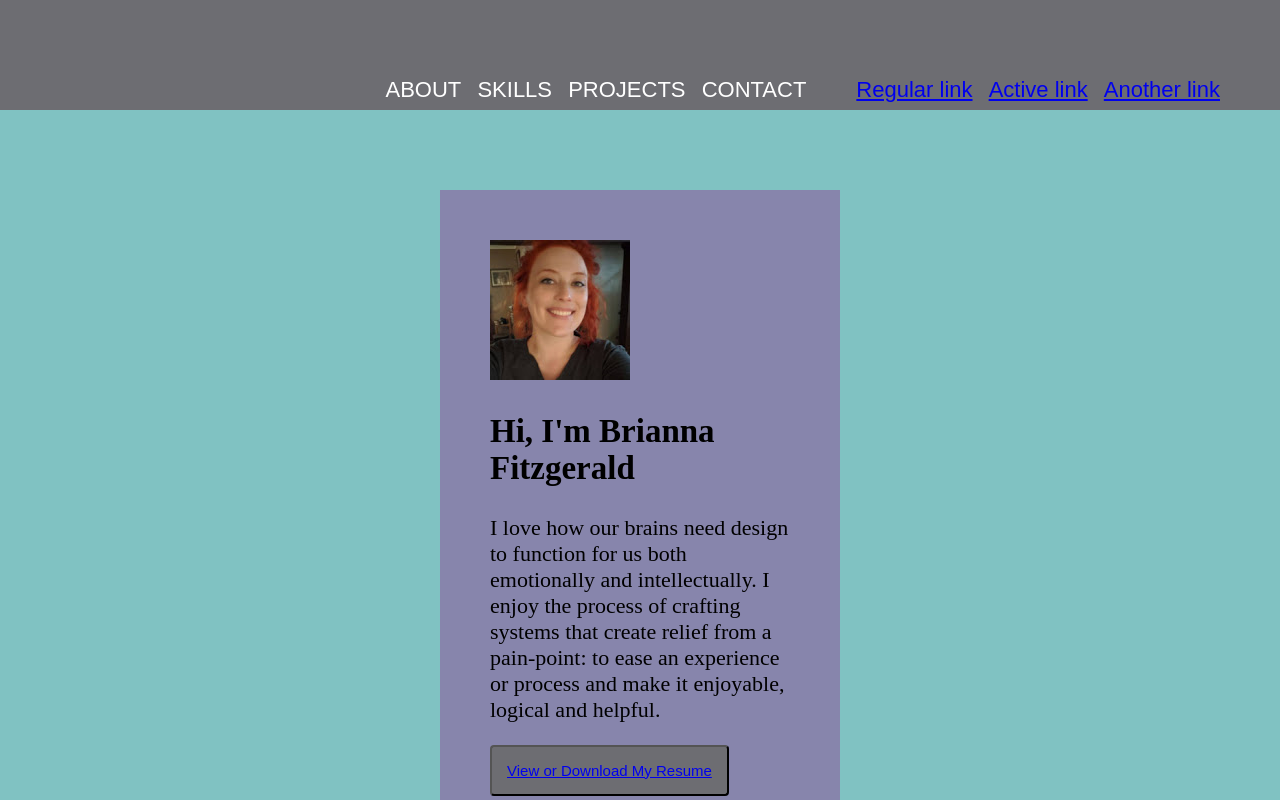
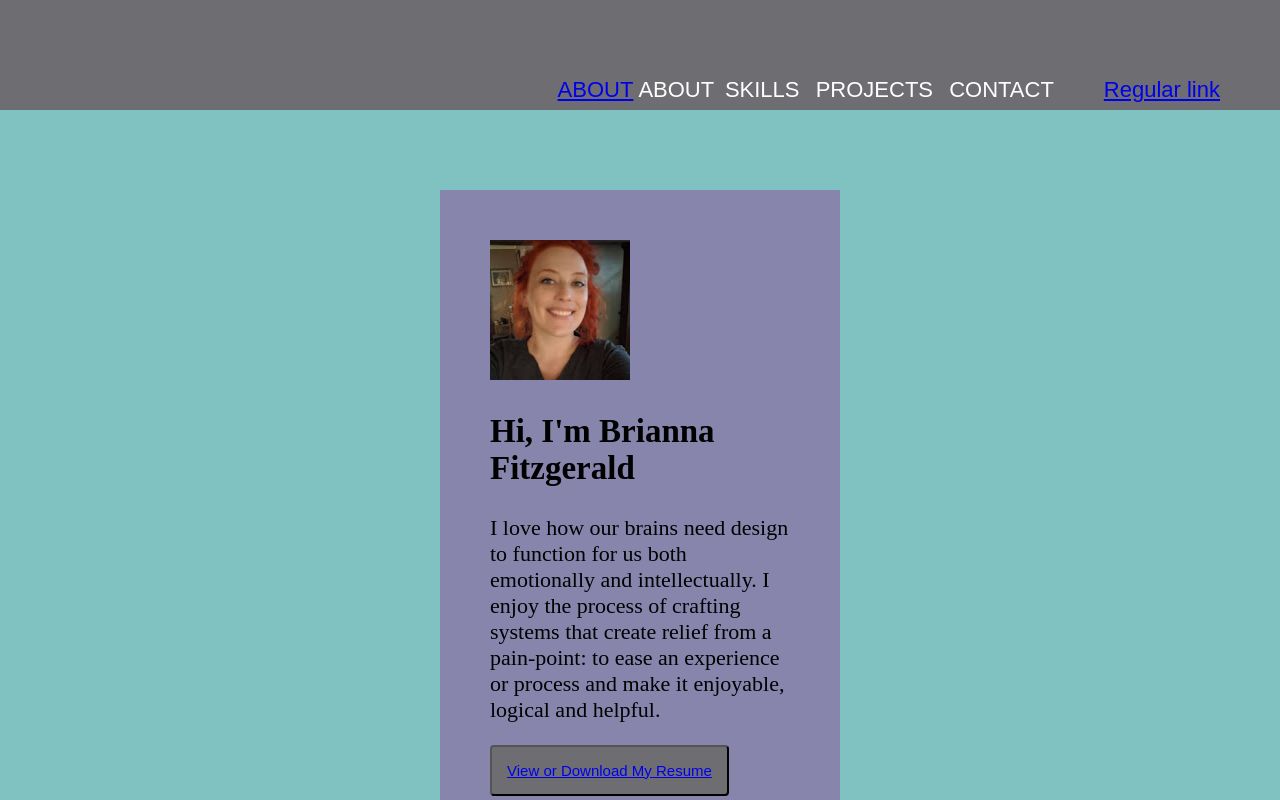
Before and after one commit to Brianna-888/Brianna-888.github.io, a plain HTML site: page index.html in a window 1280 px wide. Shown: the top 800 px of the page. Drawn offline with Linux system fonts and the light colour scheme; a web font is replaced by a local one.

Commit message:
Update index.html

```diff
--- a/index.html
+++ b/index.html
@@ -28,13 +28,12 @@
 
 
       <ul>
-        <li>ABOUT</li>
+        <li><li><a class="dropdown-item" href="#">ABOUT</a></li>ABOUT</li>
         <li>SKILLS</li>
         <li>PROJECTS</li>
         <li>CONTACT</li><ul class="dropdown-menu">
   <li><a class="dropdown-item" href="#">Regular link</a></li>
-  <li><a class="dropdown-item active" href="#" aria-current="true">Active link</a></li>
-  <li><a class="dropdown-item" href="#">Another link</a></li>
+
 </ul>
       </ul>
     </header>
```
